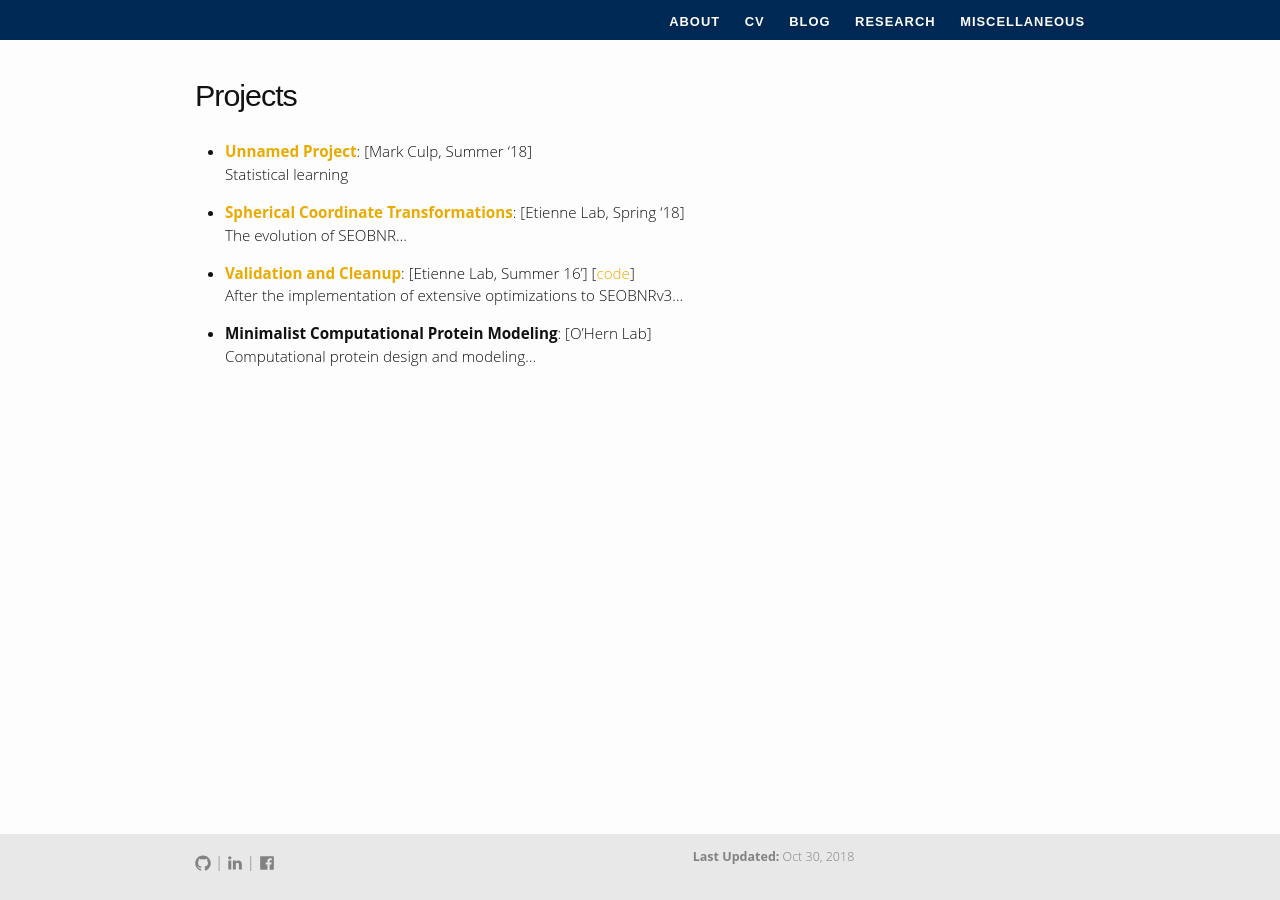
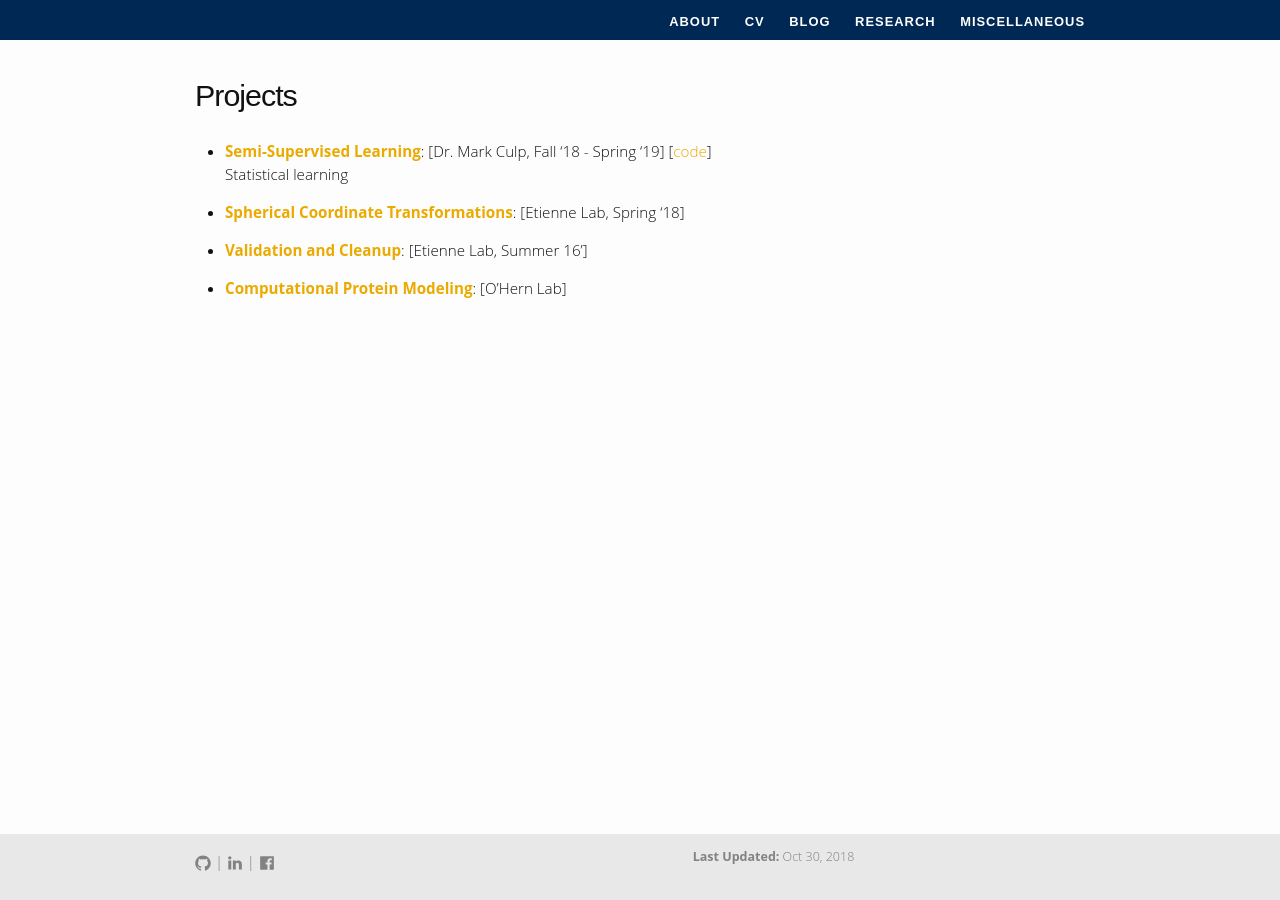
Before and after one commit to davidbuch/davidbuch.github.io, a Jekyll site: the page built from research/projects/projects.md, in a window 1280 px wide. Built offline with Jekyll 4.4.1, drawn with Linux system fonts in a browser that asks for light colours.

Commit message:
cleaned up remainder of site. pretty much stable now.

```diff
--- a/research/projects/projects.md
+++ b/research/projects/projects.md
@@ -3,14 +3,11 @@ layout: page
 title: Projects
 permalink: /research/projects/
 ---
-- **[Unnamed Project](/files/203-final-project.pdf){:target="_blank"}**: [Mark Culp, Summer '18] <br>
+- **[Semi-Supervised Learning](http://www.stat.wvu.edu/~mculp/){:target="_blank"}**: [Dr. Mark Culp, Fall '18 - Spring '19]  [[code](https://github.com){:target="_blank"}]<br>
 Statistical learning
 
-- **[Spherical Coordinate Transformations](/files/cmps-245-winter.pdf){:target="_blank"}**: [Etienne Lab, Spring '18] <br>
-The evolution of SEOBNR...
+- **[Spherical Coordinate Transformations](https://math.wvu.edu/~zetienne/){:target="_blank"}**: [Etienne Lab, Spring '18] <br>
 
-- **[Validation and Cleanup](/files/242-final-report.pdf){:target="_blank"}**: [Etienne Lab, Summer 16'] [[code](https://github.com){:target="_blank"}] <br>
-After the implementation of extensive optimizations to SEOBNRv3...
+- **[Validation and Cleanup](https://math.wvu.edu/~zetienne/){:target="_blank"}**: [Etienne Lab, Summer 16'] <br>
 
-- **Minimalist Computational Protein Modeling**: [O'Hern Lab] <br>
-Computational protein design and modeling...
+- **[Computational Protein Modeling](https://jamming.research.yale.edu/)**: [O'Hern Lab] <br>
```
Also changed, not shown: index.md (+1 -1 lines), research/publications/publications.md (+2 -4 lines), research/talks/talks.md (+1 -1 lines), 1 other file.
